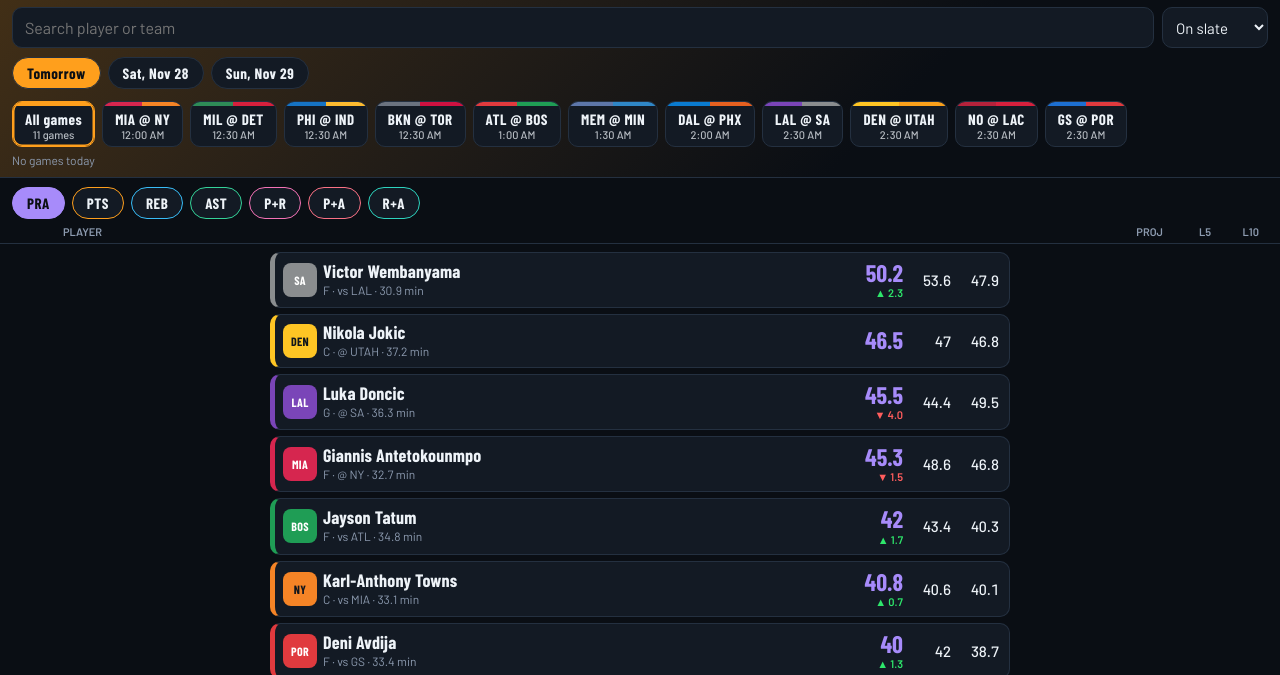
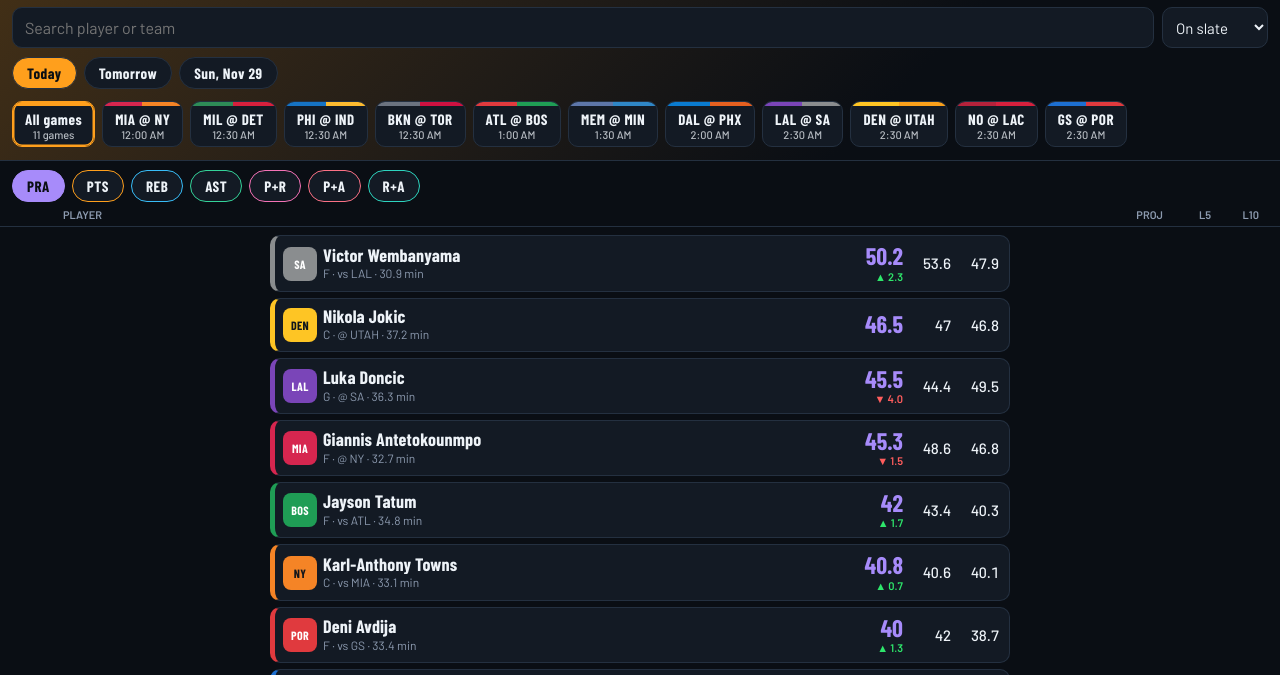
Before and after one commit to tonedibias3/nba-props, a plain HTML site: page index.html in a window 1280 px wide. Shown: the part 57-732 px from the top of the page. Drawn offline with nearby package versions, Linux system fonts and the light colour scheme; a web font is replaced by a local one.

Commit message:
Day chips use the real current date; add a second daily data run
Co-Authored-By: Claude Sonnet 5.5 <noreply@anthropic.com>
Claude-Session: https://claude.ai/code/session_012ARuEbcanTJ1NqFz2tES8f

```diff
--- a/index.html
+++ b/index.html
@@ -121,18 +121,20 @@ const tcol = t => TEAM[t] || TEAM[ALIAS[t]] || "#64748b";
 const ttxt = hex => { const n = parseInt(hex.slice(1), 16), r = n >> 16, g = (n >> 8) & 255, b = n & 255; return (0.299 * r + 0.587 * g + 0.114 * b) > 150 ? "#10151c" : "#ffffff"; };
 let DATA = null, stat = "pra", game = "all", team = null;
 let day = null;
+const todayISO = () => new Date().toLocaleDateString("en-CA");
 const gamesOn = () => DATA.schedule.filter(g => g.date === day);
 const eff = p => { const v = p.d && p.d[day]; return v ? { ...p, opp: v.opp, home: v.home, proj: v.proj } : { ...p, opp: null, home: null }; };
 function dayLabel(iso) {
-  const diff = Math.round((new Date(iso + "T12:00:00") - new Date(DATA.date + "T12:00:00")) / 864e5);
+  const diff = Math.round((new Date(iso + "T12:00:00") - new Date(todayISO() + "T12:00:00")) / 864e5);
   if (diff === 0) return "Today";
   if (diff === 1) return "Tomorrow";
   return new Date(iso + "T12:00:00").toLocaleDateString([], { weekday: "short", month: "short", day: "numeric" });
 }
 function dayChips() {
-  const dates = [...new Set(DATA.schedule.map(g => g.date))].sort();
+  const all = [...new Set(DATA.schedule.map(g => g.date))].sort();
+  const dates = all.filter(d => d >= todayISO()).length ? all.filter(d => d >= todayISO()) : all;
   const el = $("dchips");
-  el.style.display = dates.length > 1 || (dates.length === 1 && dates[0] !== DATA.date) ? "flex" : "none";
+  el.style.display = dates.length > 1 || (dates.length === 1 && dates[0] !== todayISO()) ? "flex" : "none";
   el.innerHTML = dates.map(d => `<button class="chip ${d === day ? "on" : ""}" data-d="${d}">${dayLabel(d)}</button>`).join("");
   el.querySelectorAll(".chip").forEach(b => b.onclick = () => { day = b.dataset.d; game = "all"; team = null; dayChips(); gameChips(); teamChips(); render(); });
 }
@@ -249,12 +251,13 @@ fetch("data/app.json?" + Date.now()).then(r => r.json()).then(d => {
   if (!d.schedule) d.schedule = (d.games_today || []).map(g => ({ ...g, date: d.date }));
   d.schedule.sort((a, b) => a.date.localeCompare(b.date) || new Date(a.time) - new Date(b.time));
   d.players.forEach(p => { if (!p.d) p.d = p.opp ? { [d.date]: { opp: p.opp, home: p.home, proj: p.proj } } : {}; });
-  const nextUp = d.schedule.find(g => g.state !== "post");
+  const fresh = d.schedule.filter(g => g.date >= todayISO());
+  const nextUp = fresh.find(g => g.state !== "post") || fresh[0];
   day = nextUp ? nextUp.date : (d.schedule.length ? d.schedule[0].date : d.date);
   DATA = d;
   const t = new Date(d.updated);
   $("upd").textContent = "Updated " + t.toLocaleString([], { month: "short", day: "numeric", hour: "numeric", minute: "2-digit" });
-  $("games").textContent = !d.schedule.length ? "No games scheduled in the next few days" : (day !== d.date ? "No games today" : "");
+  $("games").textContent = !d.schedule.length ? "No games scheduled in the next few days" : (day !== todayISO() ? "No games today" : "");
   dayChips(); gameChips(); teamChips(); render();
 }).catch(() => { $("upd").textContent = "No data yet"; $("list").innerHTML = '<div class="empty">No data file found. Run the daily update from the Actions tab.</div>'; });
 
```
Also changed, not shown: v2.html (+8 -5 lines), 1 other file.
